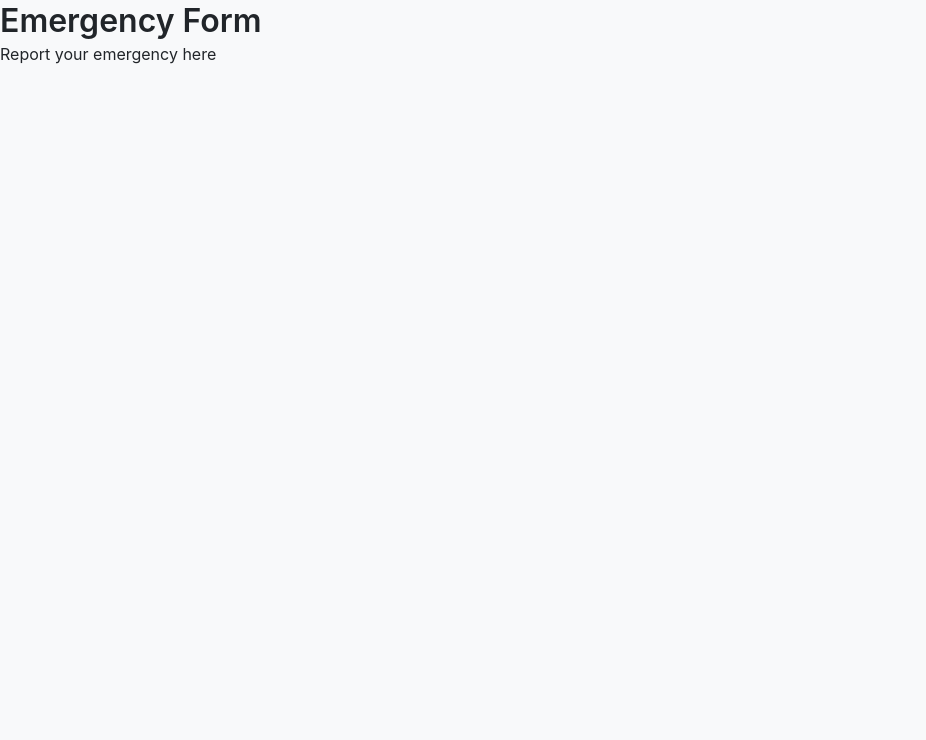
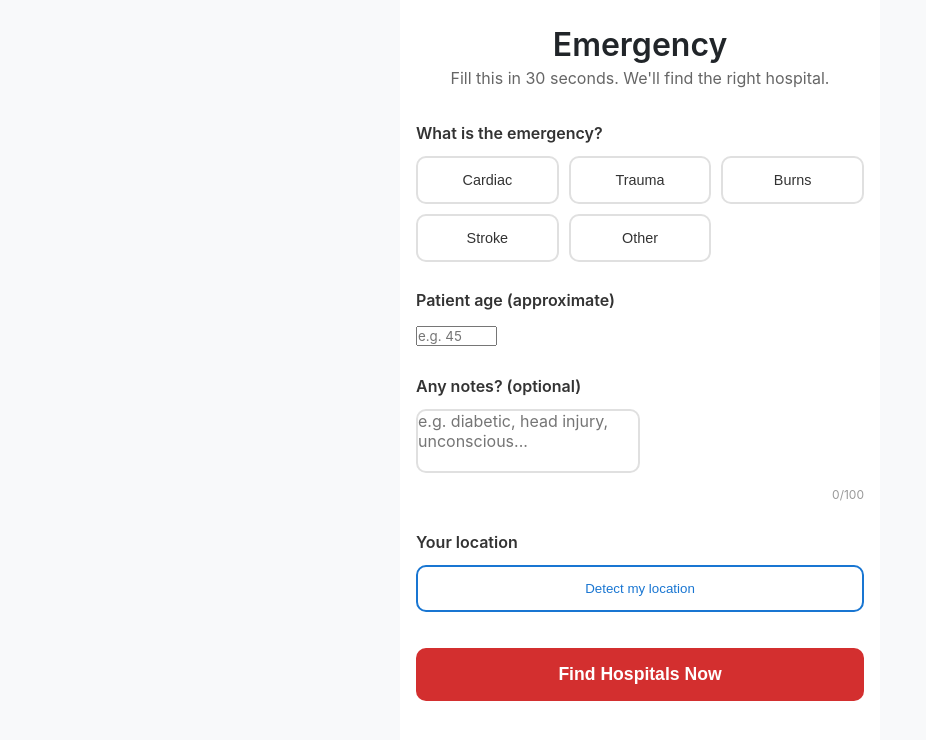
Before and after one commit to ManjiriKench/HLERS, a React (Vite) app in the folder client/: page /emergency in a window 1280 px wide. Shown: the top 740 px of the page, without its empty margins (0-926 px from the left). Built offline with nearby package versions, Linux system fonts and the light colour scheme; no server answers.

Commit message:
Build Emergency Form UI with validation, location detection and backend connection

```diff
--- /dev/null
+++ b/client/src/pages/EmergencyForm.css
@@ -0,0 +1,125 @@
+.form-container {
+    max-width: 480px;
+    margin: 0 auto;
+    padding: 24px 16px;
+    min-height:100vh;
+    background-color: #ffffff;
+}
+
+.form-header {
+    margin-bottom: 32px;
+    text-align: center;
+}
+
+.form-header p {
+    font-size: 1rem;
+    color: #666;
+}
+
+.form-section {
+    margin-bottom: 28px;
+}
+
+.form-section h2 {
+    font-size: 1rem;
+    font-weight: 600;
+    color: #333;
+    margin-bottom: 12px;
+}
+
+.emergency-types {
+    display: grid;
+    grid-template-columns: repeat(3, 1fr);
+    gap: 10px;
+}
+
+.type-btn {
+    padding: 14px 8px;
+    border: 2px solid #e0e0e0;
+    border-radius: 10px;
+    background: #fff;
+    font-size: 0.9rem;
+    font-weight: 500;
+    color: #333;
+    transition: all 0.2s ease;
+}
+
+.type-btn:hover {
+    border-color: #d32f2f;
+    color: #d32f2f;
+}
+
+.type-btn.selected {
+    background-color:#d32f2f;
+    border-color: #d32f2f;
+    color: #ffffff;
+}
+
+.age-input:focus {
+    border-color: #d32f2f;
+}
+
+.notes-input {
+    width: 100%
+    padding 14px 16px;
+    border: 2px solid #e0e0e0;
+    border-radius: 10px;
+    font-size: 1rem;
+    resize: none;
+    transition: border-color 0.2s ease;
+}
+
+.notes-input:focus {
+  border-color: #d32f2f;
+}
+
+.char-count {
+    font-size: 0.75rem;
+    color: #999;
+    text-align: right;
+    margin-top: 4px;
+}
+
+.location-btn {
+    width: 100%;
+    padding: 14px;
+    border: 2px solid #1976d2;
+    border-radius: 10px;
+    background: #fff;
+    color: #1976d2;
+    font-weight: 500;
+    transition: all 0.2s ease;
+}
+
+.location-btn:hover {
+    background: #1976d2;
+    color: #fff;
+}
+
+.error-text {
+    color: #d32f2f;
+    font-size: 0.875rem;
+    margin-top: 8px;
+}
+
+.submit-btn {
+    width: 100%;
+    padding: 16px;
+    background-color: #d32f2f;
+    color: #ffffff;
+    border-radius: 10px;
+    font-size: 1.1rem;
+    font-weight: 600;
+    transition: background-color 0.2s ease;
+    margin-top: 8px;
+}
+
+.submit-btn:hover{
+    background-color: #b71c1c;
+}
+
+.submit-btn:disabled {
+    background-color: #0e0e0e;
+    color: #999;
+    cursor: not-allowed;
+}
--- a/client/src/pages/EmergencyForm.jsx
+++ b/client/src/pages/EmergencyForm.jsx
@@ -1,9 +1,157 @@
+import './EmergencyForm.css'
+import { useState } from 'react'
+import { useNavigate } from 'react-router-dom'
+import { findNearbyHospitals, createEmergencyRequest } from '../services/api'
+import LoadingSpinner from '../components/LoadingSpinner'
+
 function EmergencyForm() {
-    return (
-        <div>
-            <h1>Emergency Form</h1>
-            <p>Report your emergency here</p>
+    const navigate = useNavigate()
+    const [emergencyType, setEmergencyType] = useState('')
+    const [patientAge, setPatientAge] = useState('')
+    const [notes, setNotes] = useState('')
+    const [location, setLocation] = useState(null)
+    const [locationError, setLocationError] = useState('')
+    const [loading, setLoading] = useState(false)
+    const [error, setError] = useState('')
+
+    const detectLocation = () => {
+        setLocationError('')
+        if (!navigator.geolocation) {
+            setLocationError('Geolocation is not supported by your browser')
+            return
+        }
+        navigator.geolocation.getCurrentPosition(
+            (position) =>{
+                setLocation({
+                    latitude: position.coords.latitude,
+                    longitude: position.coords.longitude
+                })
+            },
+           () => {
+            setLocationError('Unable to detect location. Please enable location access.')
+        }
+        )
+    }
+
+    const handleSubmit = async () => {
+        setError('')
+        if(!emergencyType){
+            setError('Please select an emergency type')
+            return
+        }
+        if(!patientAge || patientAge <0|| patientAge > 120){
+            setError('Please enter a valid patient age')
+            return
+        }
+        if (!location) {
+            setError('please detect your location first')
+            return
+        }
+        setLoading(true)
+
+        try{
+            const nearbyResponse = await findNearbyHospitals({
+                longitude: location.longitude,
+                latitude: location.latitude,
+                emergencyType
+            })
+            await createEmergencyRequest({
+                emergencyType,
+                patientAge: Number(patientAge),
+                notes,
+                userLocation: {
+                    type: 'Point',
+                    coordinates: [location.longitude, location.latitude]
+                }
+            })
+
+            navigate('/hospitals',{
+                state: {
+                    hospitals: nearbyResponse.data.data,
+                    emergencyType,
+                    userLocation: location
+                }
+            })
+        } catch (err) {
+            console.error(err)
+            setError('Something went wrong. Please try again.')
+        } finally {
+            setLoading(false)
+        }
+    }
+
+    const emergencyTypes = ['cardiac', 'trauma', 'burns', 'stroke', 'other']
+
+  return (
+    <div className="form-container">
+      <div className="form-header">
+        <h1>Emergency</h1>
+        <p>Fill this in 30 seconds. We'll find the right hospital.</p>
+      </div>
+
+      <div className="form-section">
+        <h2>What is the emergency?</h2>
+        <div className="emergency-types">
+          {emergencyTypes.map((type) => (
+            <button
+              key={type}
+              className={`type-btn ${emergencyType === type ? 'selected' : ''}`}
+              onClick={() => setEmergencyType(type)}
+            >
+              {type.charAt(0).toUpperCase() + type.slice(1)}
+            </button>
+          ))}
         </div>
-    )
+      </div>
+
+      <div className="form-section">
+        <h2>Patient age (approximate)</h2>
+        <input
+          type="number"
+          placeholder="e.g. 45"
+          value={patientAge}
+          onChange={(e) => setPatientAge(e.target.value)}
+          min="0"
+          max="120"
+          className="age-input"
+        />
+      </div>
+
+      <div className="form-section">
+        <h2>Any notes? (optional)</h2>
+        <textarea
+          placeholder="e.g. diabetic, head injury, unconscious..."
+          value={notes}
+          onChange={(e) => setNotes(e.target.value)}
+          maxLength={100}
+          className="notes-input"
+          rows={3}
+        />
+        <p className="char-count">{notes.length}/100</p>
+      </div>
+
+      <div className="form-section">
+        <h2>Your location</h2>
+        <button
+          className="location-btn"
+          onClick={detectLocation}
+        >
+          {location ? 'Location detected' : 'Detect my location'}
+        </button>
+        {locationError && <p className="error-text">{locationError}</p>}
+      </div>
+
+      {error && <p className="error-text">{error}</p>}
+
+      <button
+        className="submit-btn"
+        onClick={handleSubmit}
+        disabled={loading}
+      >
+        {loading ? <LoadingSpinner /> : 'Find Hospitals Now'}
+      </button>
+    </div>
+  )
 }
+
 export default EmergencyForm
```
